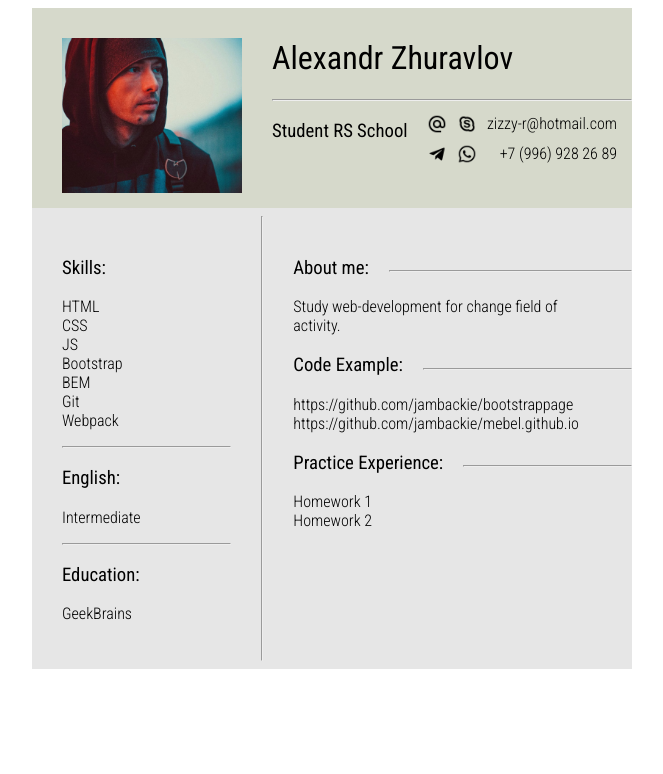
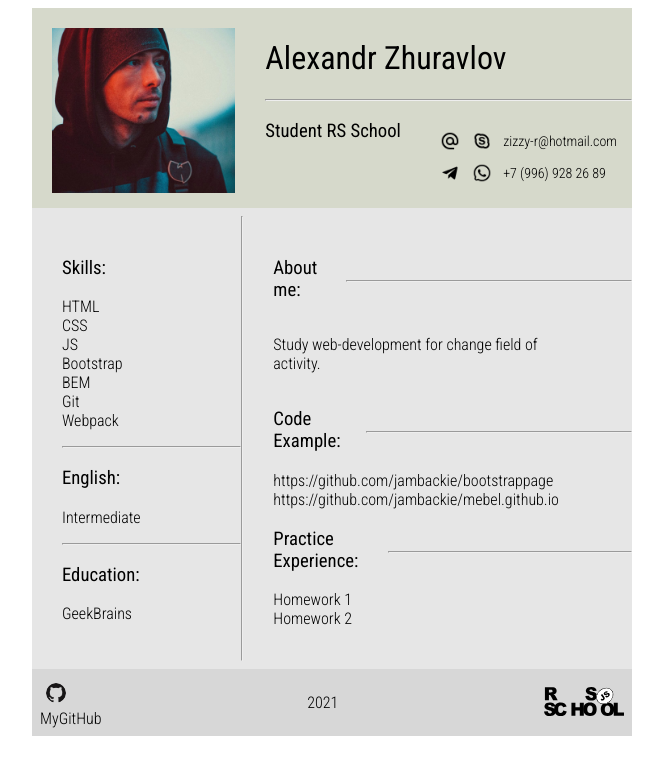
Before and after one commit to jambackie/rsschool-cv, a plain HTML site: page index.html in a window 1280 px wide. Shown: the whole page, without its empty margins (308-971 px from the left). Drawn offline with Linux system fonts and the light colour scheme.

Commit message:
Add files via upload

```diff
--- a/index.css
+++ b/index.css
@@ -8,7 +8,8 @@
   font-size: 16px;
 }
 
-h3, h1 {
+h3,
+h1 {
   font-weight: 400;
 }
 
@@ -21,6 +22,10 @@ a:hover {
   color: rgb(56, 131, 37);
 }
 
+li {
+  list-style: none;
+}
+
 .header {
   height: 200px;
   display: flex;
@@ -29,10 +34,14 @@ a:hover {
 
 .photo {
   width: 200px;
-  background: url(img/238221613_18333963464249580100.jpg) no-repeat;
+  overflow: hidden;
   background-size: cover;
   background-position: center;
-  margin:30px 0 15px 30px;
+  margin: 20px 0 15px 20px;
+}
+
+.img {
+  margin: 0 0 0 -27px;
 }
 
 .person {
@@ -42,7 +51,7 @@ a:hover {
 
 .contacts {
   float: right;
-  padding-right: 10px;
+  padding: 0 10px 0 0;
 }
 
 .contacts__item {
@@ -51,11 +60,12 @@ a:hover {
 }
 
 .value {
-  margin:auto 5px;
+  font-size: 14px;
+  margin: auto 5px;
 }
 
 .icons {
-
+  padding: 0;
   display: flex;
 }
 
@@ -68,7 +78,7 @@ a:hover {
   background: url(img/skype-business.png) no-repeat;
 }
 
-.telegram{
+.telegram {
   background: url(img/telegram.png) no-repeat;
 }
 
@@ -76,11 +86,16 @@ a:hover {
   background: url(img/whatsapp.png) no-repeat;
 }
 
+.github {
+  background: url(img/GitHub-Mark-32px.png) no-repeat;
+}
+
 .icon {
+  border-radius: 50%;
   background-size: cover;
   height: 20px;
   width: 20px;
-  margin: 5px;
+  margin: 6px;
 }
 
 .main {
@@ -90,30 +105,37 @@ a:hover {
 
 .left {
   width: 200px;
-  padding: 30px;
+  padding: 30px 0 30px 30px;
 }
 
-.right{
+.right {
   width: 400px;
   padding: 30px 0 30px 30px;
 }
 
 .skills__list {
   padding: 0;
-  list-style: none;
 }
 
-.profile__header{
+.profile__header {
   display: flex;
   justify-content: space-between;
+  align-items: center;
 }
 
 .profile__line {
   width: 100%;
-  height: 0;
-  padding: 4px 0 0 20px;
+  padding: 4px 0 0 12px;
 }
 
-.profile__info{
+.profile__info {
   width: 80%;
 }
+
+.footer {
+  display: flex;
+  justify-content: space-between;
+  align-items: center;
+  padding: 8px;
+  background-color: rgba(205, 205, 205, .8)
+}
--- a/index.html
+++ b/index.html
@@ -1,43 +1,48 @@
 <!DOCTYPE html>
 <html lang="en">
+
 <head>
+  <meta http-equiv="x-ua-compatible" content="ie=edge">
   <meta charset="UTF-8">
   <meta name="viewport" content="width=device-width, initial-scale=1.0">
   <title>My CV</title>
   <link rel="stylesheet" href="index.css">
 </head>
+
 <body>
   <div class="container">
     <header class="header">
-      <div class="photo"></div>
+      <figure class="photo">
+        <img class="img" src="./img/238221613_18333963464249580100.jpg" height="170" alt="Photo">
+      </figure>
       <div class="person">
         <h1>Alexandr Zhuravlov</h1>
         <hr>
-        <div class="contacts">
-          <div class="contacts__item">
-            <div class="icons">
-              <div class="icon mail"></div>
-              <div class="icon skype"></div>
-            </div>
-            <div class="value">
-              zizzy-r@hotmail.com
-            </div>
-          </div>
-          <div class="contacts__item">
-            <div class="icons">
-              <div class="icon telegram"></div>
-              <div class="icon whatsapp"></div>
-            </div>
-            <div class="value">
-              +7 (996) 928 26 89
-            </div>
-          </div>
-        </div>
+        <ul class="contacts">
+          <li class="contacts__item">
+            <ul class="icons">
+              <li class="icon mail"><a href="mailto:zizzy-r@hotmail.com"></a></li>
+              <li class="icon skype"><a href="Skype:live:zizzy-r?chat"></a></li>
+              <li class="value">
+                <a href="mailto:zizzy-r@hotmail.com">zizzy-r@hotmail.com</a>
+              </li>
+            </ul>
+          </li>
+          <li class="contacts__item">
+            <ul class="icons">
+              <li class="icon telegram"><a href="tg://resolve?domain=num79969282689"></a></li>
+              <li class="icon whatsapp"><a href="https://wa.me/79969282689"></a></li>
+              <li class="value">
+                <a href="tel:+79969282689">+7 (996) 928 26 89</a>
+              </li>
+            </ul>
+          </li>
+        </ul>
         <h3>Student RS School</h3>
       </div>
     </header>
     <div class="main">
-      <div class="left">
+      <section class="left">
         <div class="skills">
           <h3>Skills:</h3>
           <ul class="skills__list">
@@ -60,33 +65,60 @@
           <h3>Education:</h3>
           <p>GeekBrains</p>
         </div>
-      </div>
+      </section>
       <hr>
-      <div class="right">
+      <section class="right">
         <div class="profile">
-            <h3 class="profile__header">About&nbspme:
-              <div class="profile__line"><hr></div>
-            </h3>
-            <p class="profile__info">Study web-development for change field of activity.</p>
+          <div class="profile__header">
+            <div>
+              <h3>About me:</h3>
+            </div>
+            <div class="profile__line">
+              <hr>
+            </div>
+          </div>
+          <p class="profile__info">Study web-development for change field of activity.</p>
         </div>
         <div class="profile">
-          <h3 class="profile__header">Code&nbspExample:
-            <div class="profile__line"><hr></div>
-          </h3>
+          <div class="profile__header">
+            <div>
+              <h3>Code Example:</h3>
+            </div>
+            <div class="profile__line">
+              <hr>
+            </div>
+          </div>
           <div class="profile__info">
-            <a href="https://github.com/jambackie/bootstrappage">https://github.com/jambackie/bootstrappage</a>
-          <a href="https://github.com/jambackie/mebel.github.io">https://github.com/jambackie/mebel.github.io</a>
+            <a href="https://github.com/jambackie/bootstrappage"
+              target="_blank">https://github.com/jambackie/bootstrappage</a>
+            <a href="https://github.com/jambackie/mebel.github.io"
+              target="_blank">https://github.com/jambackie/mebel.github.io</a>
 
           </div>
         </div>
-      <div class="profile">
-        <h3 class="profile__header">Practice&nbspExperience:
-          <div class="profile__line"><hr></div>
-        </h3>
-        <a href="https://jambackie.github.io/bootstrappage/">Homework 1</a><br>
-        <a href="https://jambackie.github.io/mebel.github.io/">Homework 2</a>
-      </div>
+        <div class="profile">
+          <div class="profile__header">
+            <div>
+              <h3>Practice Experience:</h3>
+            </div>
+            <div class="profile__line">
+              <hr>
+            </div>
+          </div>
+          <a href="https://jambackie.github.io/bootstrappage/" target="_blank">Homework 1</a><br>
+          <a href="https://jambackie.github.io/mebel.github.io/" target="_blank">Homework 2</a>
+        </div>
+      </section>
     </div>
+    <footer class="footer">
+      <a href="https://github.com/jambackie" target="_blank">
+        <div class="icon github"></div>
+        <span>MyGitHub</span>
+      </a>
+      <time datetime="2021">2021</time>
+      <a href="https://rs.school/js/" target="_blank"><img src="./img/rs_school_js.svg" width="80" alt="logo"></a>
+    </footer>
   </div>
 </body>
+
 </html>
```
Also changed, not shown: img/GitHub-Mark-32px.png (added), img/rs_school_js.svg (added).
